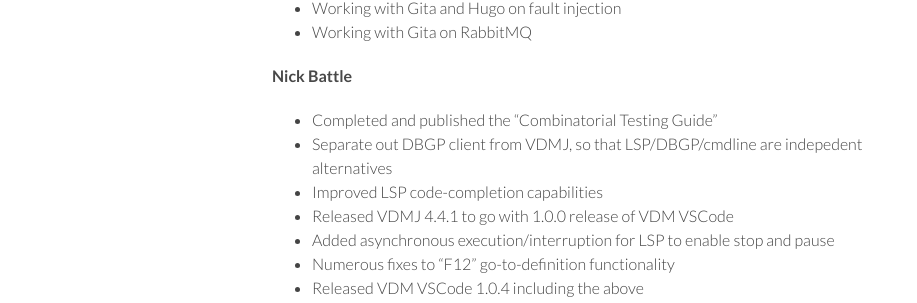
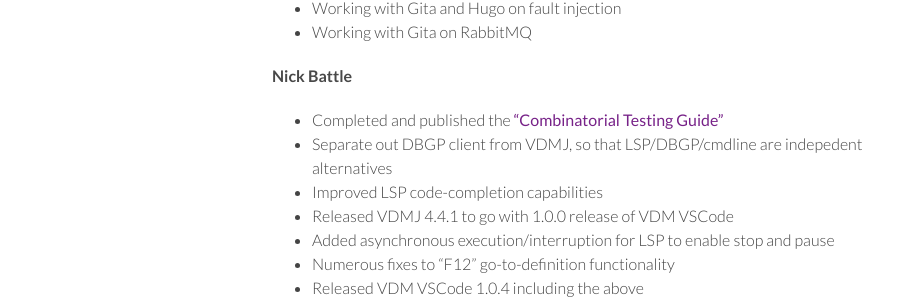
Before and after one commit to digitaltwincentre/digitaltwincentre.github.io, a Jekyll site: the page built from _biweeklies/Biweekly-32.md, in a window 1280 px wide. Shown: the part 805-1108 px from the top of the page, without its empty margins (178-1095 px from the left). Built offline with Jekyll 4.4.1, drawn with Linux system fonts in a browser that asks for light colours; nearby versions of some CDN libraries; part of the change alters nothing that is shown.

```diff
--- a/_biweeklies/Biweekly-32.md
+++ b/_biweeklies/Biweekly-32.md
@@ -42,7 +42,7 @@ date: 28 January 2021, 1230 CET
 * Working with Gita on RabbitMQ
 
 #### Nick Battle
-* Completed and published the "Combinatorial Testing Guide"
+* Completed and published the ["Combinatorial Testing Guide"](https://raw.github.com/overturetool/documentation/master/documentation/CombinatorialTesting/CombinatorialTesting.pdf)
 * Separate out DBGP client from VDMJ, so that LSP/DBGP/cmdline are indepedent alternatives
 * Improved LSP code-completion capabilities
 * Released VDMJ 4.4.1 to go with 1.0.0 release of VDM VSCode
```
